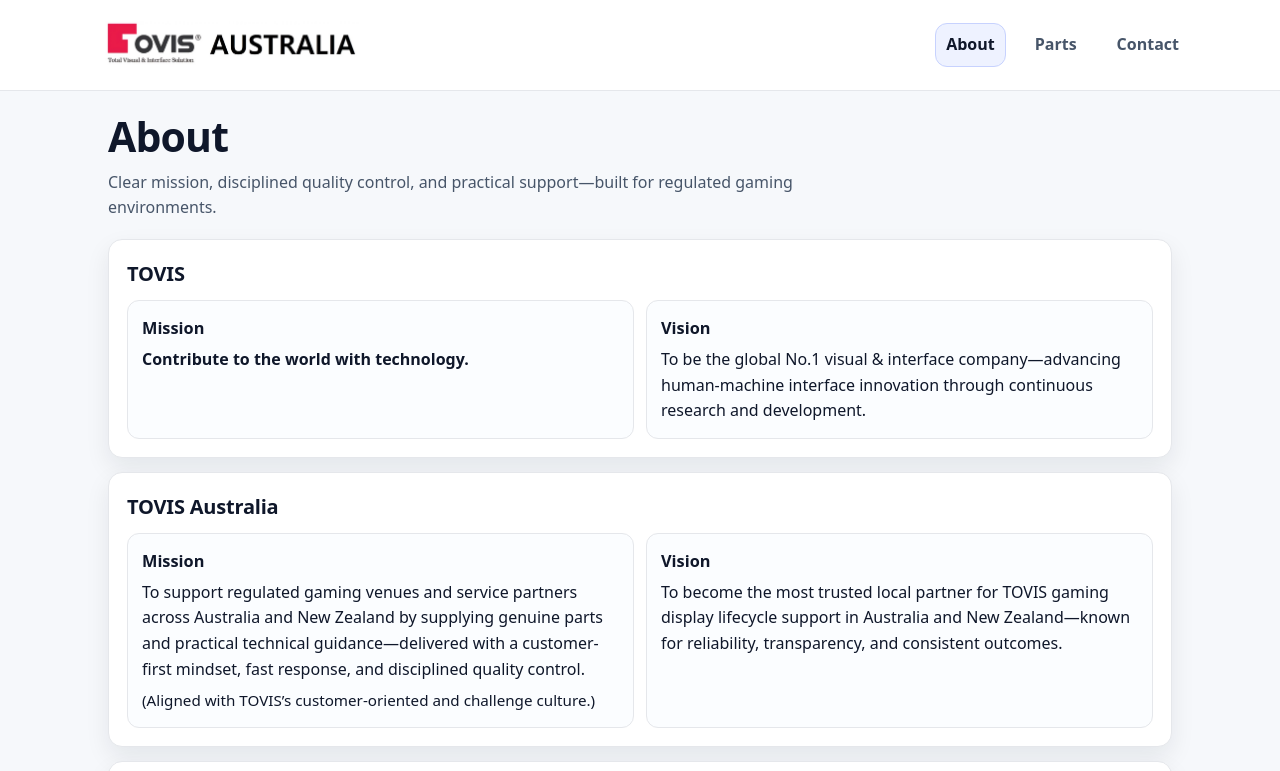
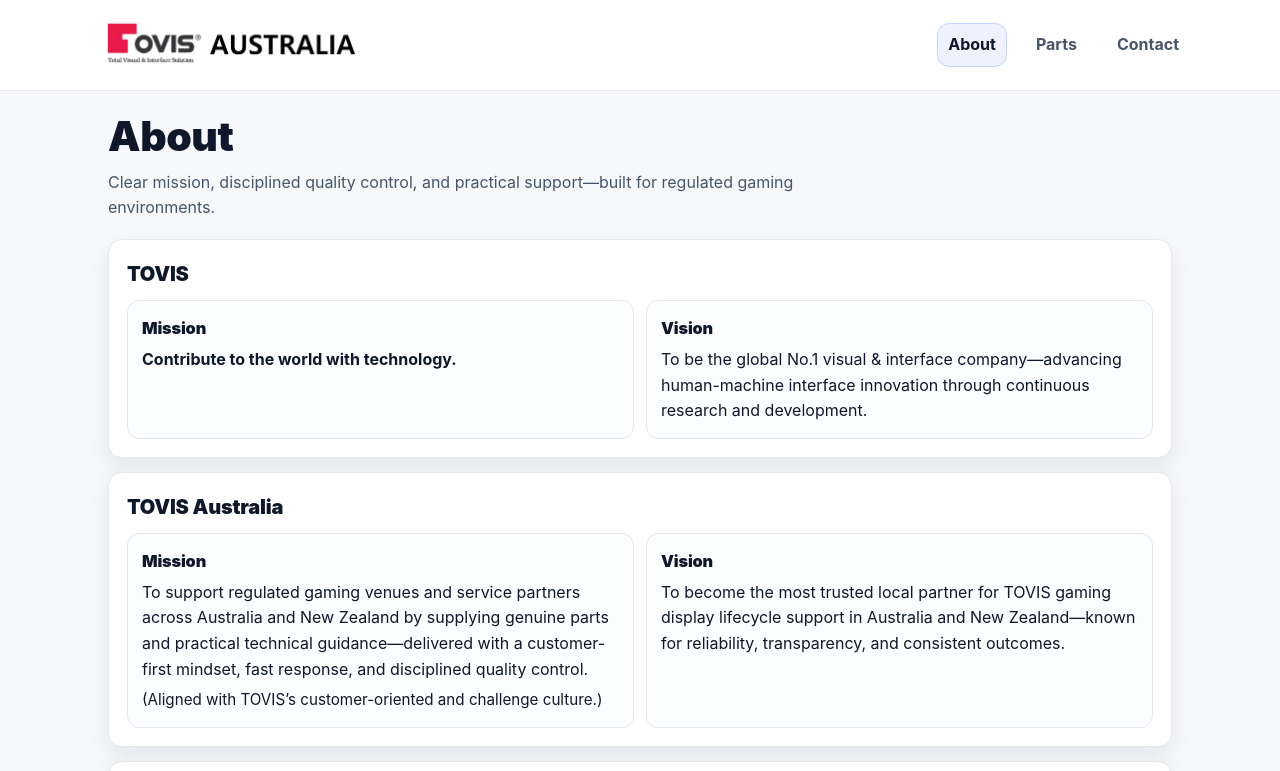
Before and after one commit to TOVIS-AUS/TOVIS, a plain HTML site: page about.html in a window 1280 px wide. Shown: the top 771 px of the page. Drawn offline with Linux system fonts and the light colour scheme.

Commit message:
Update styles.css

```diff
--- a/assets/css/styles.css
+++ b/assets/css/styles.css
@@ -19,11 +19,13 @@ a{color:inherit;text-decoration:none}
 
 /* ===== Typography ===== */
 body{
-  font-family: ui-sans-serif, system-ui, -apple-system, "Segoe UI", Roboto, Helvetica, Arial, "Apple Color Emoji","Segoe UI Emoji";
+  font-family: "Inter", system-ui, -apple-system, "Segoe UI", Roboto, Helvetica, Arial, sans-serif;
   background:var(--bg);
   color:var(--text);
   line-height:1.6;
   font-size:16px;
+  -webkit-font-smoothing: antialiased;
+  -moz-osx-font-smoothing: grayscale;
 }
 
 .container{
@@ -34,6 +36,9 @@ body{
 
 .muted{color:var(--muted)}
 .small{font-size:.95rem}
+
+/* Slightly tighter headings with Inter */
+h1, h2, h3{letter-spacing:-0.01em}
 
 /* ===== Header ===== */
 header{
@@ -55,6 +60,7 @@ header .container{
   width:auto;
 }
 
+/* Navigation */
 nav[aria-label="Primary"]{
   display:flex;
   align-items:center;
@@ -85,7 +91,6 @@ nav[aria-label="Primary"] a[aria-current="page"]{
 /* ===== Page headings ===== */
 h1{
   font-size: clamp(2.0rem, 3.2vw, 2.8rem);
-  letter-spacing:-0.02em;
   line-height:1.15;
   margin:22px 0 10px;
   font-weight:900;
@@ -111,7 +116,6 @@ h1{
   margin:0 0 10px;
   font-size:1.25rem;
   font-weight:900;
-  letter-spacing:-0.01em;
 }
 
 .hr{
```
